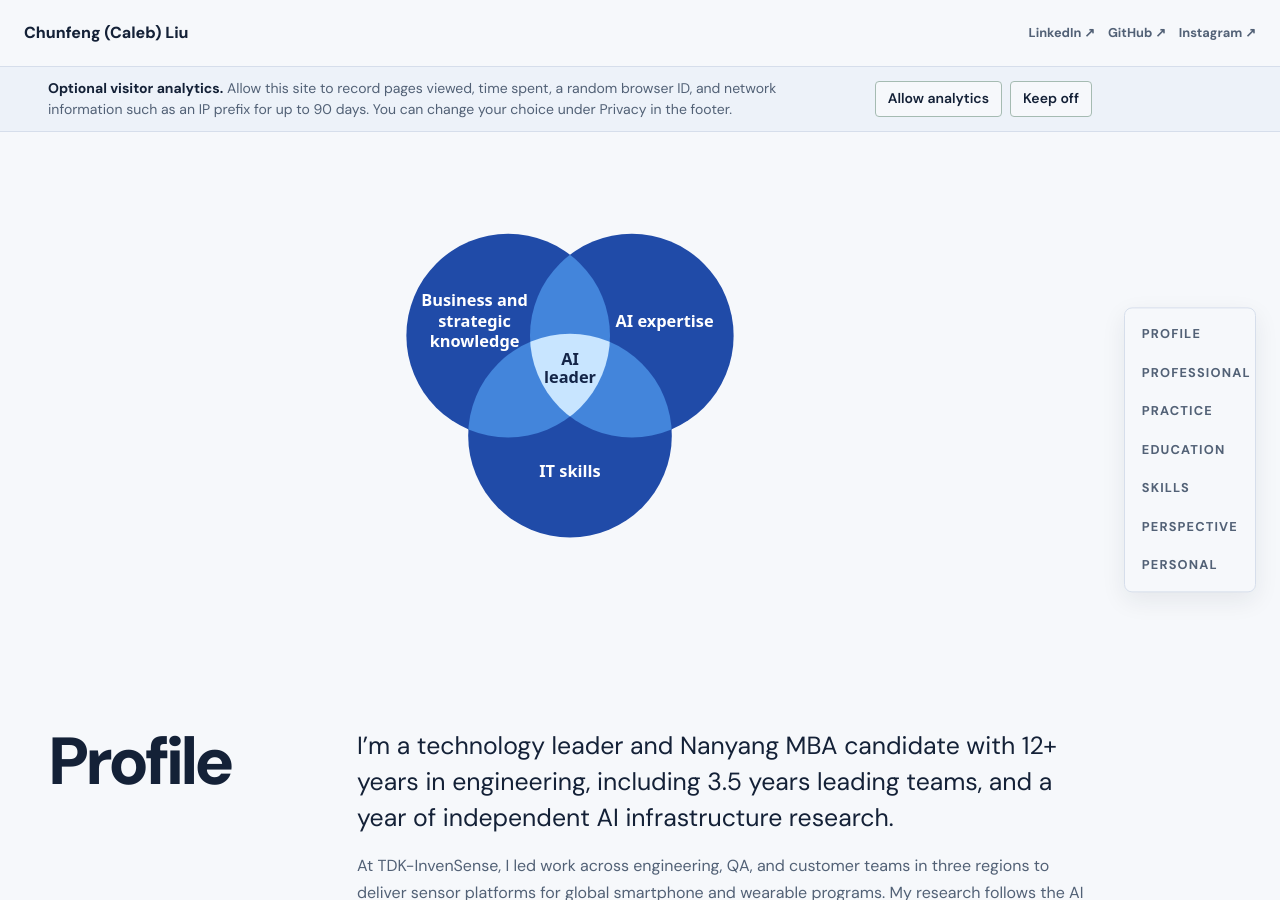
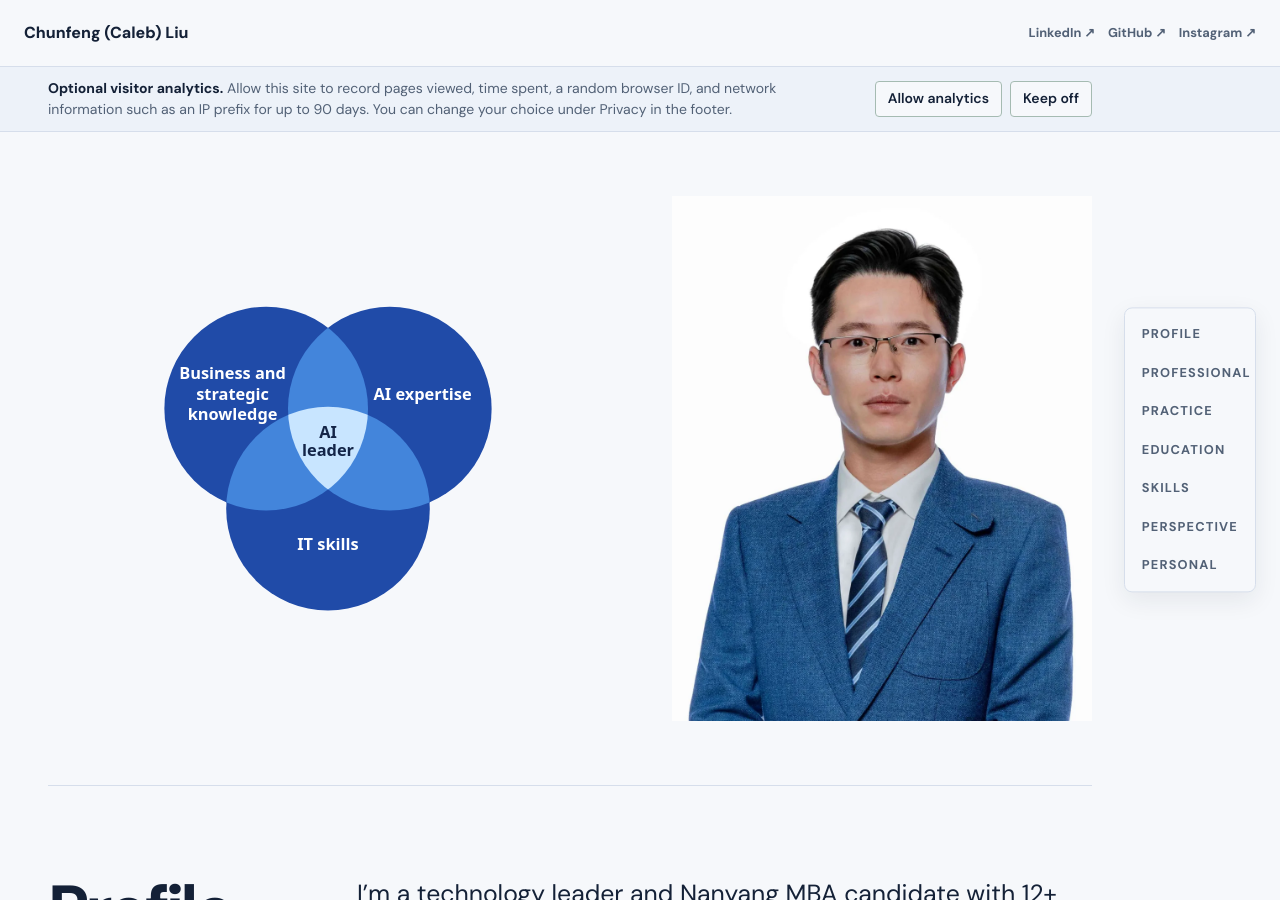
Before and after one commit to sprindy/chunfeng_liu.github.io, a Jekyll site: the page built from index.html, in a window 1280 px wide and 900 px high. Built offline with Jekyll 4.4.1, drawn with Linux system fonts in a browser that asks for light colours; some web fonts are replaced.

Commit message:
Restore portrait beside the three-ring diagram

```diff
--- a/index.html
+++ b/index.html
@@ -1,7 +1,8 @@
 ---
 layout: default
 ---
-<section class="wrap section" aria-label="AI leadership profile">
+<section class="wrap hero" aria-label="AI leadership profile">
+  <div class="hero-inner">
   <svg viewBox="0 0 440 360" role="img" aria-labelledby="rings-title" style="display:block;width:100%;max-width:25rem;height:auto;margin:0 auto">
       <title id="rings-title">AI leader at the intersection of business and strategic knowledge, AI expertise, and IT skills</title>
       <defs>
@@ -24,6 +25,8 @@ layout: default
         <text x="220" y="157" fill="#142548" font-weight="700"><tspan x="220">AI</tspan><tspan x="220" dy="20">leader</tspan></text>
       </g>
     </svg>
+  </div>
+  <div class="hero-portrait" role="img" aria-label="Portrait of Chunfeng (Caleb) Liu"></div>
 </section>
 
 <section class="wrap section split" id="about">
```
